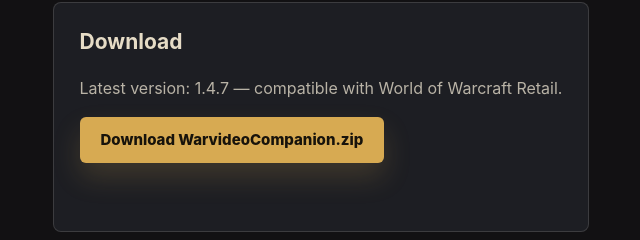
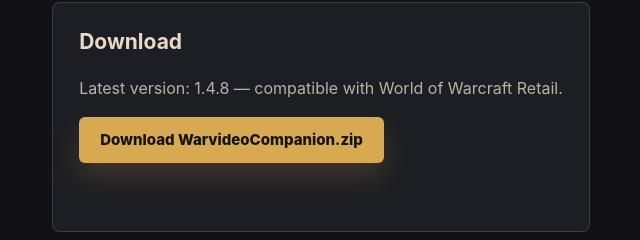
Before and after one commit to aliakc21/warvideo-site, a plain HTML site: page addon/index.html in a window 1280 px wide. Shown: the part 434-674 px from the top of the page, 319-959 px from the left. Drawn offline with Linux system fonts and the light colour scheme.

Commit message:
AkcQOL v1.4.8

```diff
--- a/addon/index.html
+++ b/addon/index.html
@@ -36,7 +36,7 @@
 
         <article class="feature-card">
           <h3>Download</h3>
-          <p>Latest version: 1.4.7 — compatible with World of Warcraft Retail.</p>
+          <p>Latest version: 1.4.8 — compatible with World of Warcraft Retail.</p>
           <p>
             <a class="button primary" href="WarvideoCompanion.zip">Download WarvideoCompanion.zip</a>
           </p>
```
Also changed, not shown: 1 other file.
